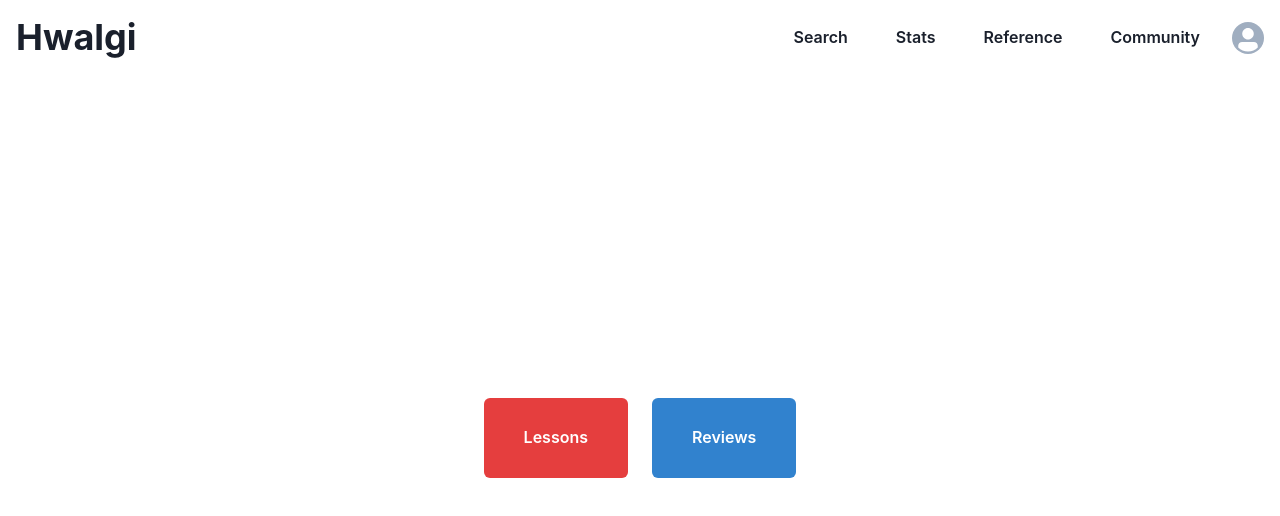
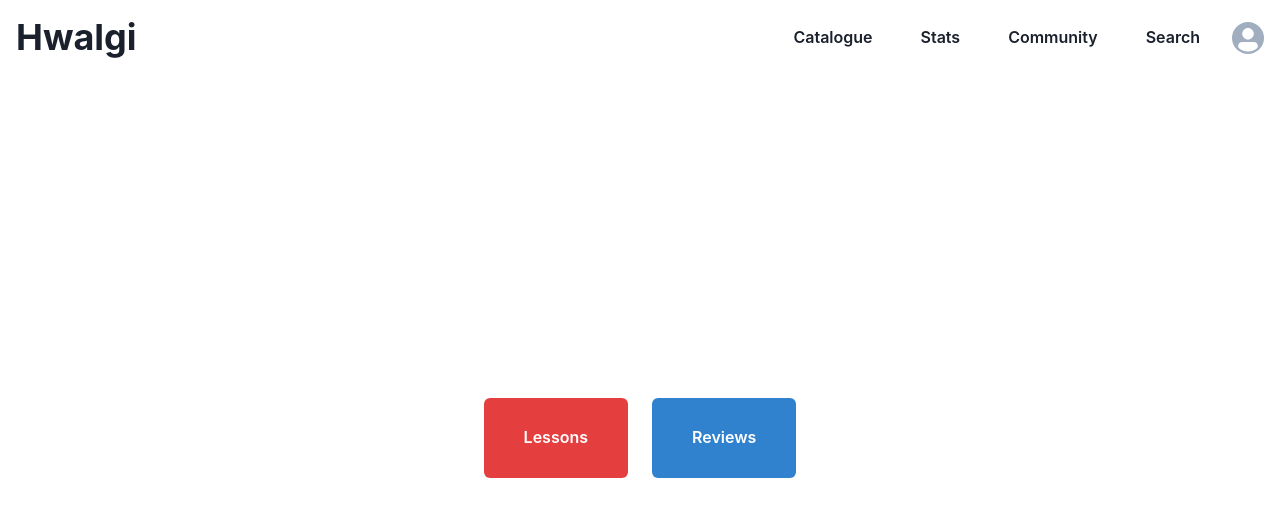
Before and after one commit to nanyaDev/hwalgi, a Next.js app: page /dashboard in a window 1280 px wide. Shown: the top 516 px of the page. Built offline with nearby package versions, Linux system fonts and the light colour scheme; no server answers; sample sign-in values are in the browser's storage.

Commit message:
Update navbar links

```diff
--- a/pages/dashboard.js
+++ b/pages/dashboard.js
@@ -20,24 +20,24 @@ const Dashboard = () => {
       <Flex justify="space-between" p={4}>
         <Heading>Hwalgi</Heading>
         <Stack spacing={4} isInline align="center">
-          <NextLink href="#" passHref>
+          <NextLink href="/catalogue" passHref>
             <Button as="a" variant="ghost">
-              Search
+              Catalogue
             </Button>
           </NextLink>
-          <NextLink href="#" passHref>
+          <NextLink href="/stats" passHref>
             <Button as="a" variant="ghost">
               Stats
             </Button>
           </NextLink>
-          <NextLink href="#" passHref>
+          <NextLink href="/community" passHref>
             <Button as="a" variant="ghost">
-              Reference
+              Community
             </Button>
           </NextLink>
-          <NextLink href="#" passHref>
+          <NextLink href="/search" passHref>
             <Button as="a" variant="ghost">
-              Community
+              Search
             </Button>
           </NextLink>
           <Menu>
```
